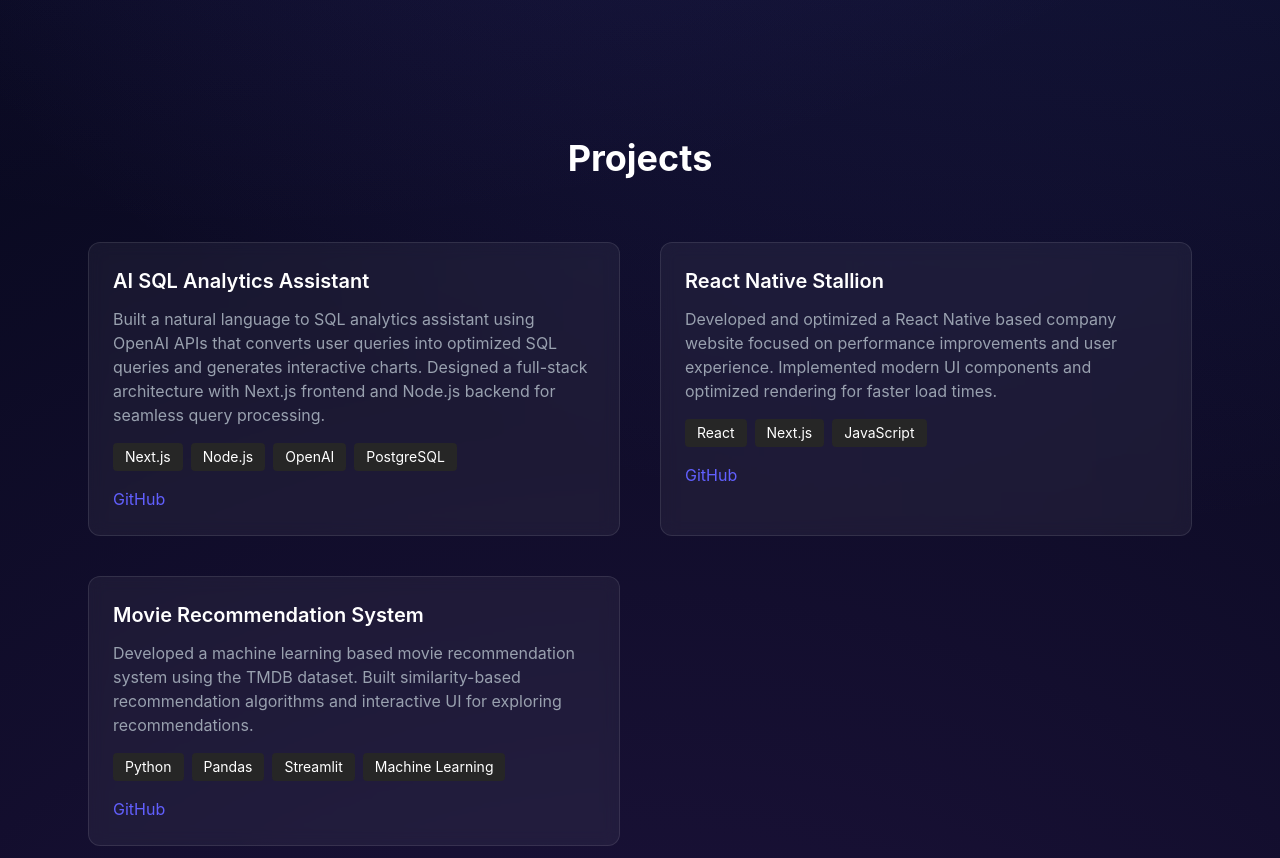
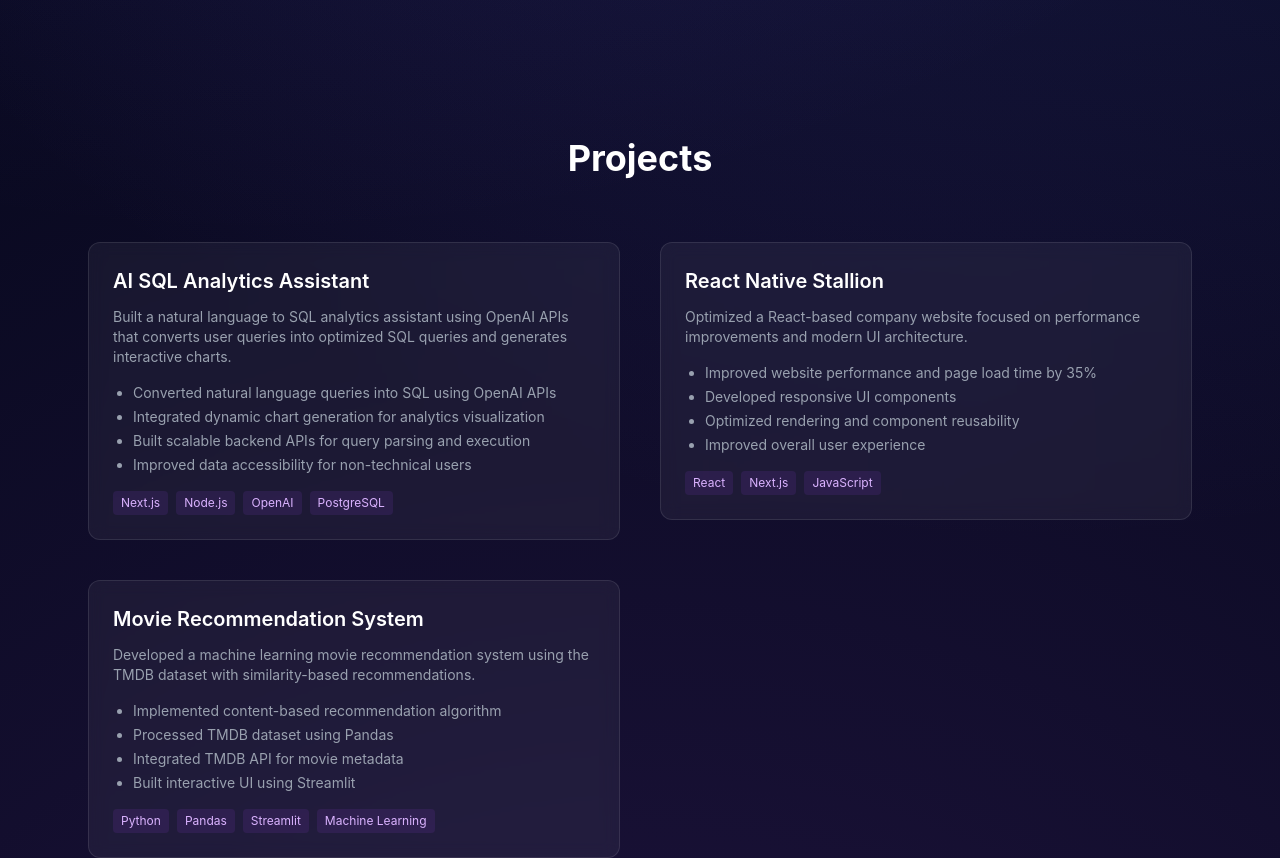
Before and after one commit to doberoi21/divyanshi-portfolio, a Next.js app: page / in a window 1280 px wide. Shown: the part 2400-3258 px from the top of the page. Built offline with nearby package versions, Linux system fonts and the light colour scheme.

Commit message:
updated project card

```diff
--- a/src/components/ProjectCard.js
+++ b/src/components/ProjectCard.js
@@ -1,44 +1,51 @@
 "use client";
-
-import { motion } from "framer-motion";
 
 export default function ProjectCard({ project }) {
   return (
-    <motion.div
-      whileHover={{ scale: 1.03 }}
+    <a
+      href={project.link}
+      target="_blank"
+      rel="noopener noreferrer"
+      className="block group"
+    >
+      <div
         className="
         p-6 rounded-xl border border-gray-200 dark:border-white/10
         bg-white/50 dark:bg-white/5 backdrop-blur
         transition-all duration-300
         hover:-translate-y-1
-hover:shadow-xl
-hover:shadow-purple-500/20
+        hover:shadow-xl hover:shadow-purple-500/20
       "
       >
-      <h3 className="text-xl font-semibold mb-3">{project.title}</h3>
+        <h3 className="text-xl font-semibold mb-3 group-hover:text-purple-500 transition">
+          {project.title}
+        </h3>
 
-      <p className="text-gray-600 dark:text-gray-400 mb-4">
+        <p className="text-gray-600 dark:text-gray-400 mb-4 text-sm">
           {project.description}
         </p>
 
-      <div className="flex flex-wrap gap-2 mb-4">
+        <ul className="list-disc ml-5 text-sm text-gray-500 dark:text-gray-400 mb-4 space-y-1">
+          {project.highlights.map((h, i) => (
+            <li key={i}>{h}</li>
+          ))}
+        </ul>
+
+        <div className="flex flex-wrap gap-2">
           {project.tech.map((tech) => (
             <span
               key={tech}
               className="
-            text-sm px-3 py-1 rounded
-            bg-gray-100 dark:bg-neutral-800
+              text-xs px-2 py-1 rounded
+              bg-purple-100 text-purple-700
+              dark:bg-purple-500/10 dark:text-purple-300
             "
             >
               {tech}
             </span>
           ))}
         </div>
-
-      <div className="flex gap-4 text-indigo-500">
-        <a href={project.github}>GitHub</a>
-        {project.demo && <a href={project.demo}>Live</a>}
       </div>
-    </motion.div>
+    </a>
   );
 }
--- a/src/components/Projects.js
+++ b/src/components/Projects.js
@@ -6,7 +6,7 @@ const projects = [
   {
     title: "AI SQL Analytics Assistant",
     description:
-      "Built a natural language to SQL analytics assistant using OpenAI APIs that converts user queries into optimized SQL queries and generates interactive charts. Designed a full-stack architecture with Next.js frontend and Node.js backend for seamless query processing.",
+      "Built a natural language to SQL analytics assistant using OpenAI APIs that converts user queries into optimized SQL queries and generates interactive charts.",
     highlights: [
       "Converted natural language queries into SQL using OpenAI APIs",
       "Integrated dynamic chart generation for analytics visualization",
@@ -14,14 +14,13 @@ const projects = [
       "Improved data accessibility for non-technical users"
     ],
     tech: ["Next.js", "Node.js", "OpenAI", "PostgreSQL"],
-    github: "https://github.com/doberoi21/ai-sql-assistant",
-    demo: ""
+    link: "https://github.com/doberoi21/ai-sql-assistant"
   },
 
   {
     title: "React Native Stallion",
     description:
-      "Developed and optimized a React Native based company website focused on performance improvements and user experience. Implemented modern UI components and optimized rendering for faster load times.",
+      "Optimized a React-based company website focused on performance improvements and modern UI architecture.",
     highlights: [
       "Improved website performance and page load time by 35%",
       "Developed responsive UI components",
@@ -29,29 +28,31 @@ const projects = [
       "Improved overall user experience"
     ],
     tech: ["React", "Next.js", "JavaScript"],
-    github: "https://stalliontech.io/",
-    demo: ""
+    link: "https://stalliontech.io/"
   },
 
   {
     title: "Movie Recommendation System",
     description:
-      "Developed a machine learning based movie recommendation system using the TMDB dataset. Built similarity-based recommendation algorithms and interactive UI for exploring recommendations.",
+      "Developed a machine learning movie recommendation system using the TMDB dataset with similarity-based recommendations.",
     highlights: [
       "Implemented content-based recommendation algorithm",
-      "Processed large TMDB dataset using Pandas",
+      "Processed TMDB dataset using Pandas",
       "Integrated TMDB API for movie metadata",
       "Built interactive UI using Streamlit"
     ],
     tech: ["Python", "Pandas", "Streamlit", "Machine Learning"],
-    github: "https://github.com/doberoi21/movie-recommender-app",
-    demo: ""
-  }
+    link: "https://github.com/doberoi21/movie-recommender-app"
+  },
+  // {
+
+  // }
 ];
 
 export default function Projects() {
   return (
-    <section id="projects" className="py-24 max-w-6xl mx-auto px-6">
+    <section id="projects" className="py-24">
+      <div className="max-w-6xl mx-auto px-6">
 
         <h2 className="text-4xl font-bold text-center mb-16">
           Projects
@@ -63,6 +64,7 @@ export default function Projects() {
           ))}
         </div>
 
+      </div>
     </section>
   );
 }
```
Lines whose indentation alone changed are shown as unchanged.
